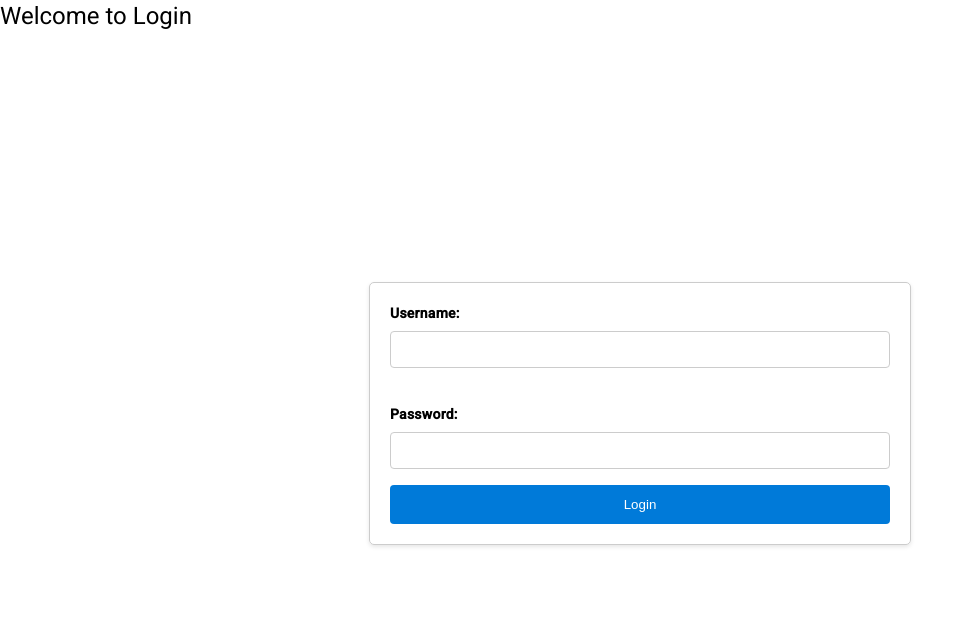
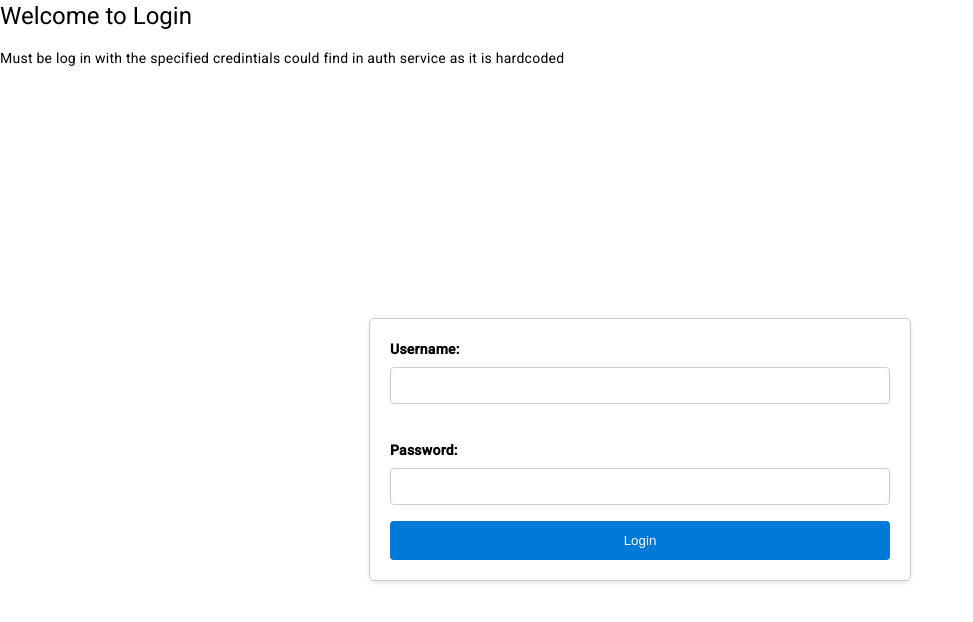
Before and after one commit to chennu-shashank/GYM-FITNESS, an Angular app: page /login in a window 1280 px wide. Shown: the top 622 px of the page, without its empty margins (0-973 px from the left). Built offline with nearby package versions, Linux system fonts and the light colour scheme.

Commit message:
Added Loging

```diff
--- a/src/app/login/login.component.html
+++ b/src/app/login/login.component.html
@@ -1,5 +1,6 @@
 <!-- login.component.html -->
 <h1>Welcome to Login</h1>
+<p>Must be log in with the specified credintials could find in auth service as it is hardcoded</p>
 <div>
     <label>Username:</label>
     <input type="text" [(ngModel)]="username" minlength="3" name="username" #name="ngModel" required>
```
